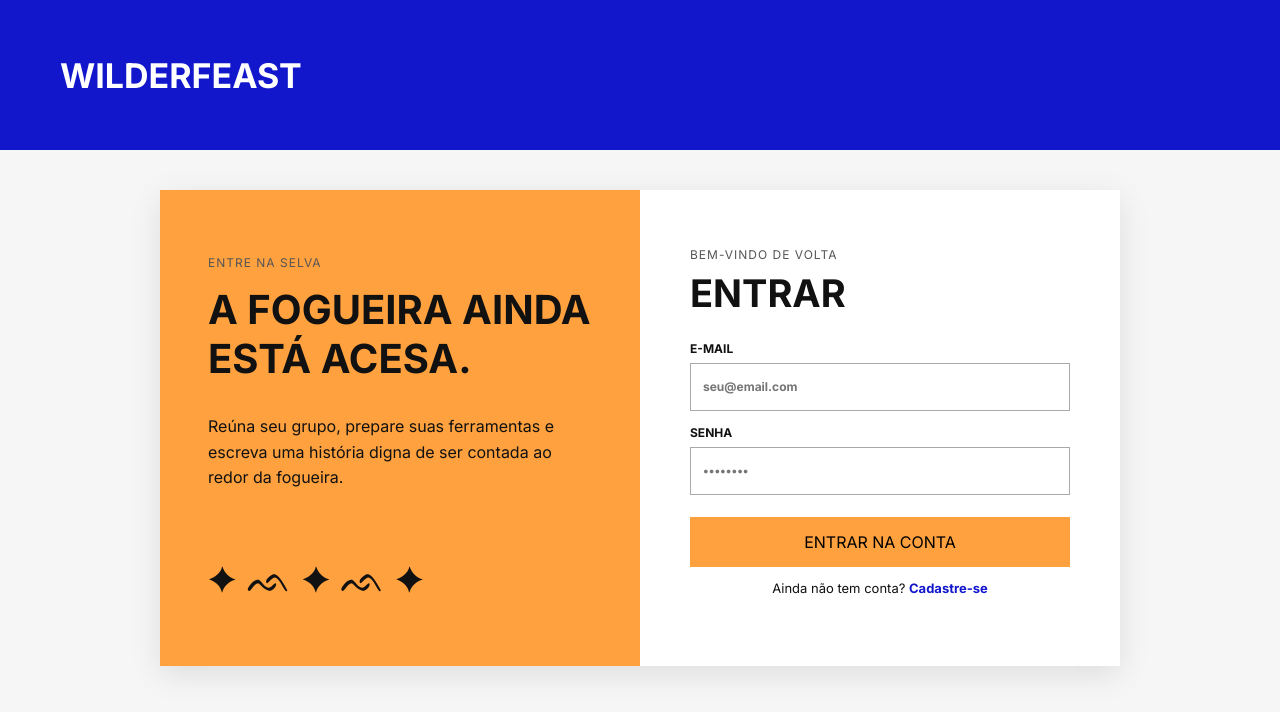
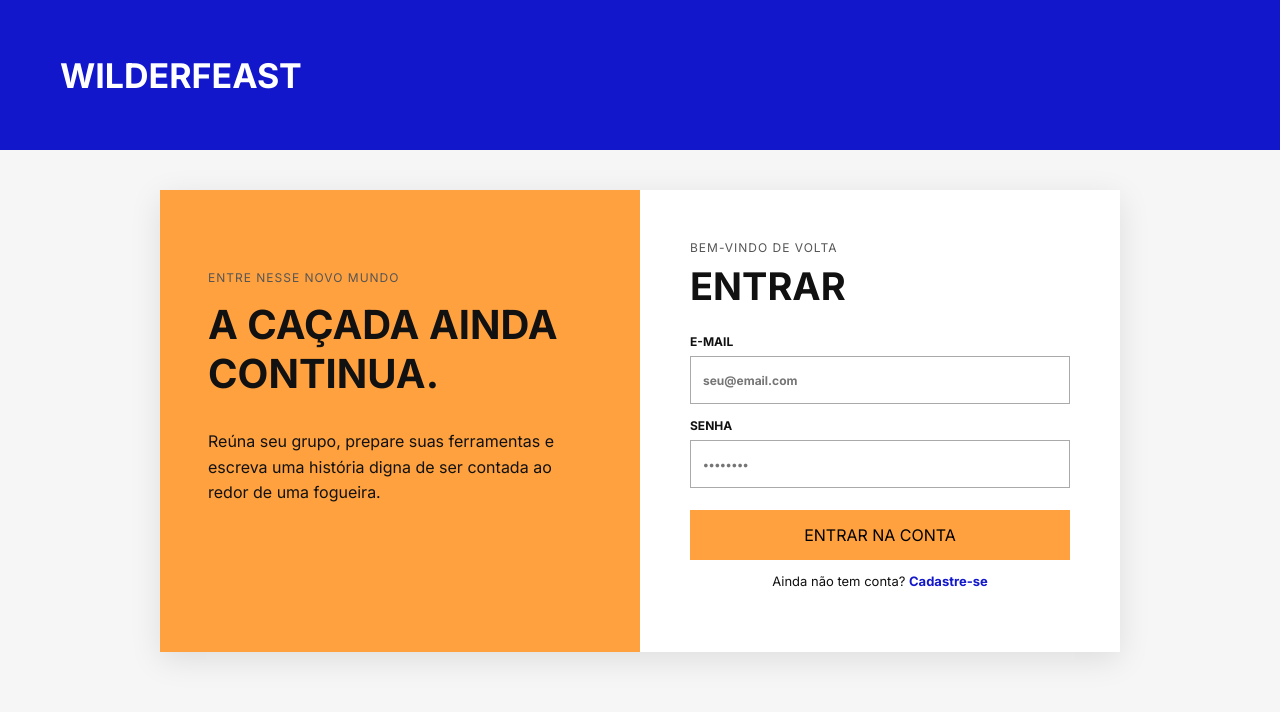
Before and after one commit to Pepeulu/PDSI-willderfeast-front, a Next.js app: page /login in a window 1280 px wide. Shown: the top 712 px of the page. Built offline with nearby package versions, Linux system fonts and the light colour scheme; no server answers.

Commit message:
fix: login

```diff
--- a/components/AuthForm.tsx
+++ b/components/AuthForm.tsx
@@ -76,17 +76,17 @@ export default function AuthForm({ signup = false }: { signup?: boolean }) {
       </Link>
       <section className="auth-panel">
         <div className="auth-art">
-          <span className="eyebrow">ENTRE NA SELVA</span>
+          <span className="eyebrow">ENTRE NESSE NOVO MUNDO</span>
           <h1>
             {signup
               ? "SUA CAÇADA COMEÇA AGORA."
-              : "A FOGUEIRA AINDA ESTÁ ACESA."}
+              : "A CAÇADA AINDA CONTINUA."}
           </h1>
           <p>
             Reúna seu grupo, prepare suas ferramentas e escreva uma história
-            digna de ser contada ao redor da fogueira.
+            digna de ser contada ao redor de uma fogueira.
           </p>
-          <div className="tracks">✦ ᨒ ✦ ᨒ ✦</div>
+          <div className="tracks"></div>
         </div>
         <form noValidate onSubmit={submit}>
           <span className="eyebrow">
```
